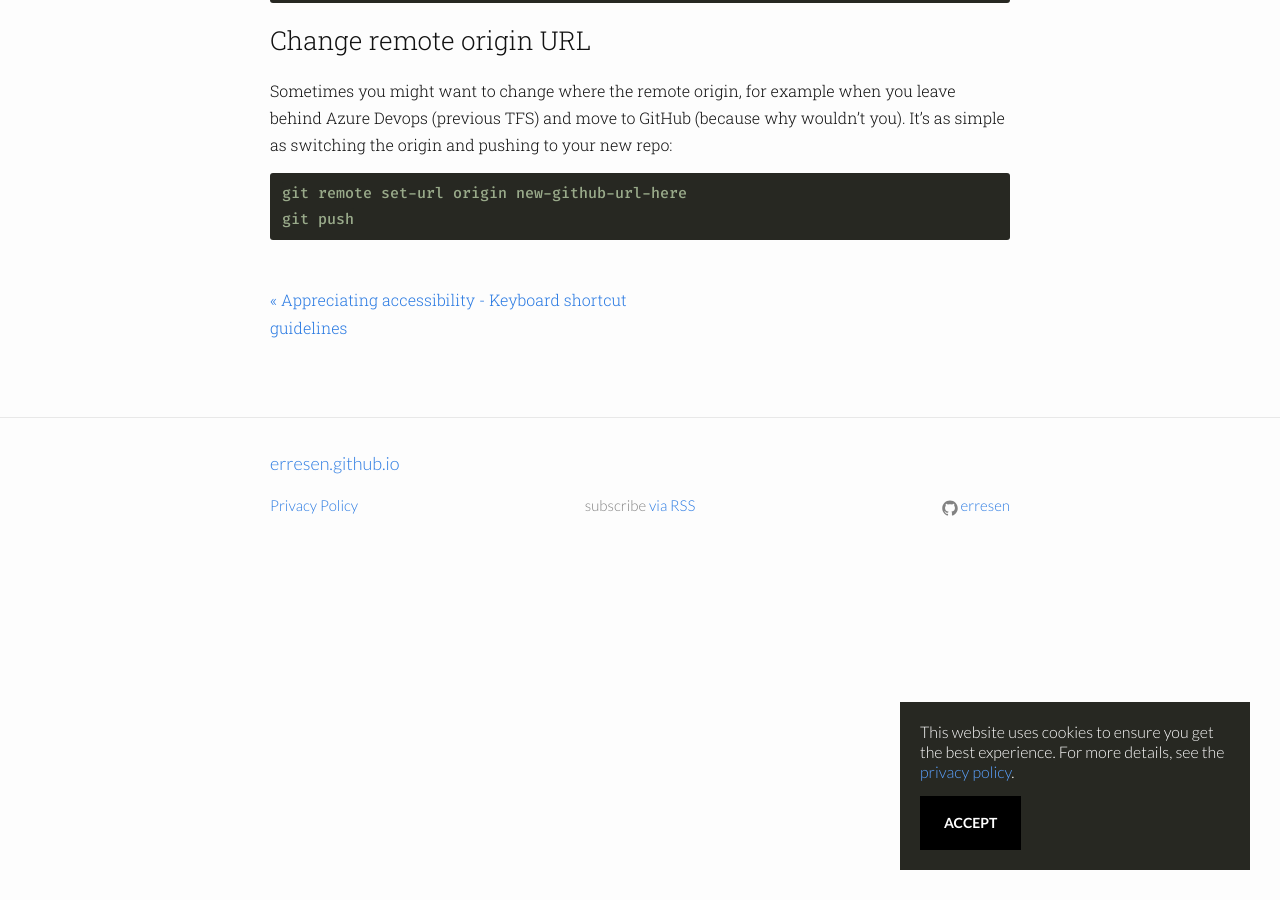
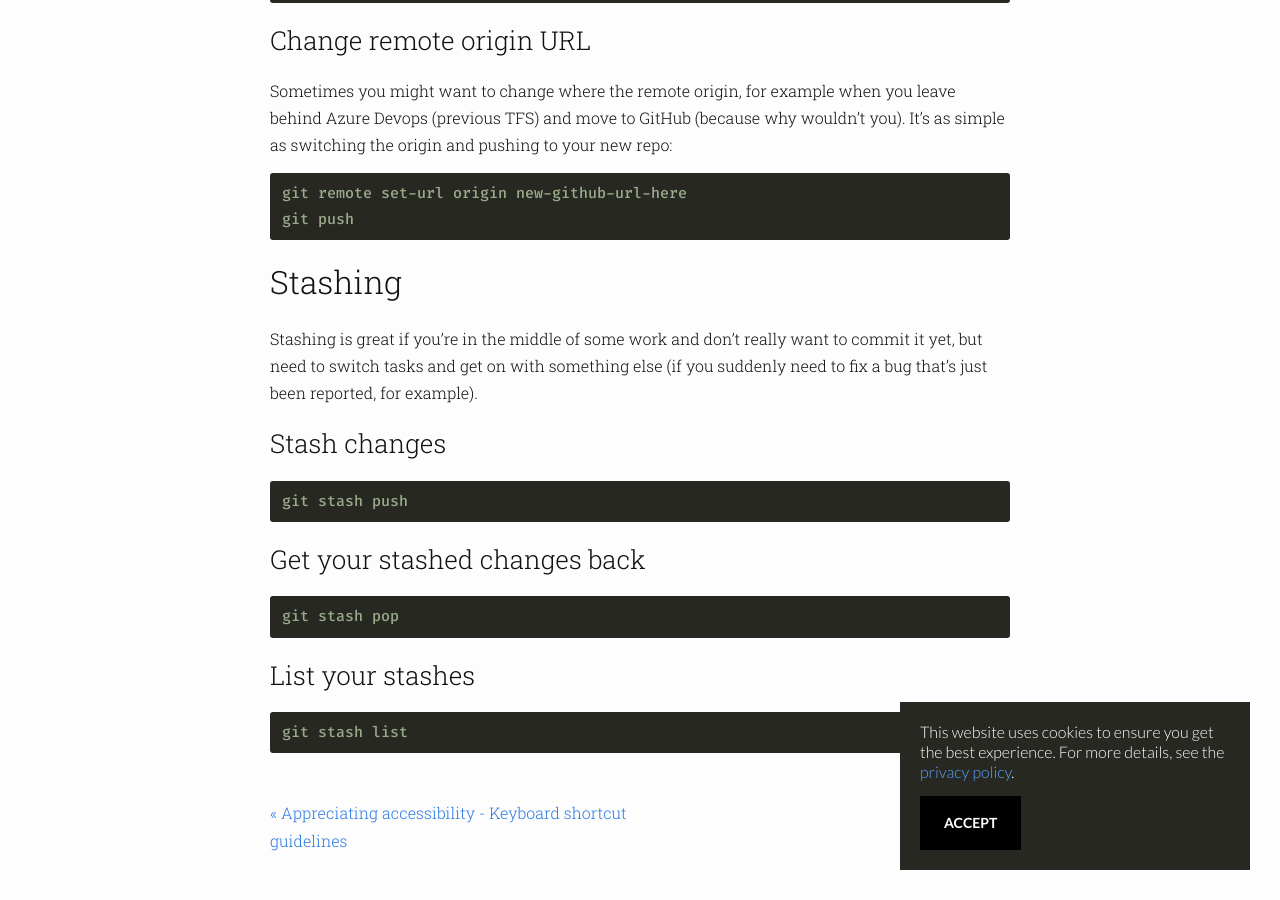
Before and after one commit to erresen/erresen.github.io, a Jekyll site: the page built from _posts/2021-12-13-useful-git-commands.md, in a window 1280 px wide and 900 px high, scrolled down 3340 px. Built offline with Jekyll 4.4.1, drawn with Linux system fonts in a browser that asks for light colours; nearby versions of some CDN libraries; comment, search, counter and statistics services are not loaded.

Commit message:
git stash

````diff
--- a/_posts/2021-12-13-useful-git-commands.md
+++ b/_posts/2021-12-13-useful-git-commands.md
@@ -156,3 +156,25 @@ Sometimes you might want to change where the remote origin, for example when you
 git remote set-url origin new-github-url-here
 git push
 ```
+
+## Stashing
+
+Stashing is great if you're in the middle of some work and don't really want to commit it yet, but need to switch tasks and get on with something else (if you suddenly need to fix a bug that's just been reported, for example).
+
+### Stash changes
+
+```sh
+git stash push
+```
+
+### Get your stashed changes back
+
+```sh
+git stash pop
+```
+
+### List your stashes
+
+```sh
+git stash list
+```
````
